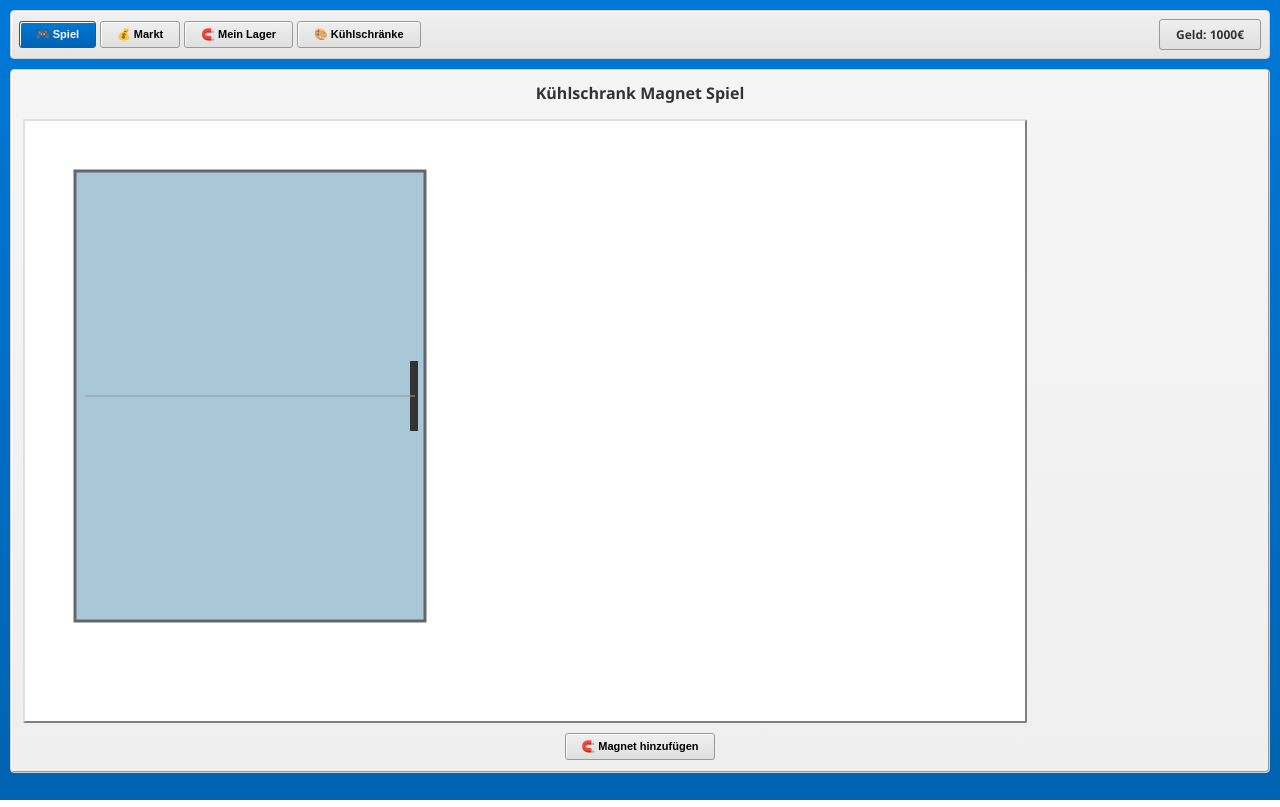
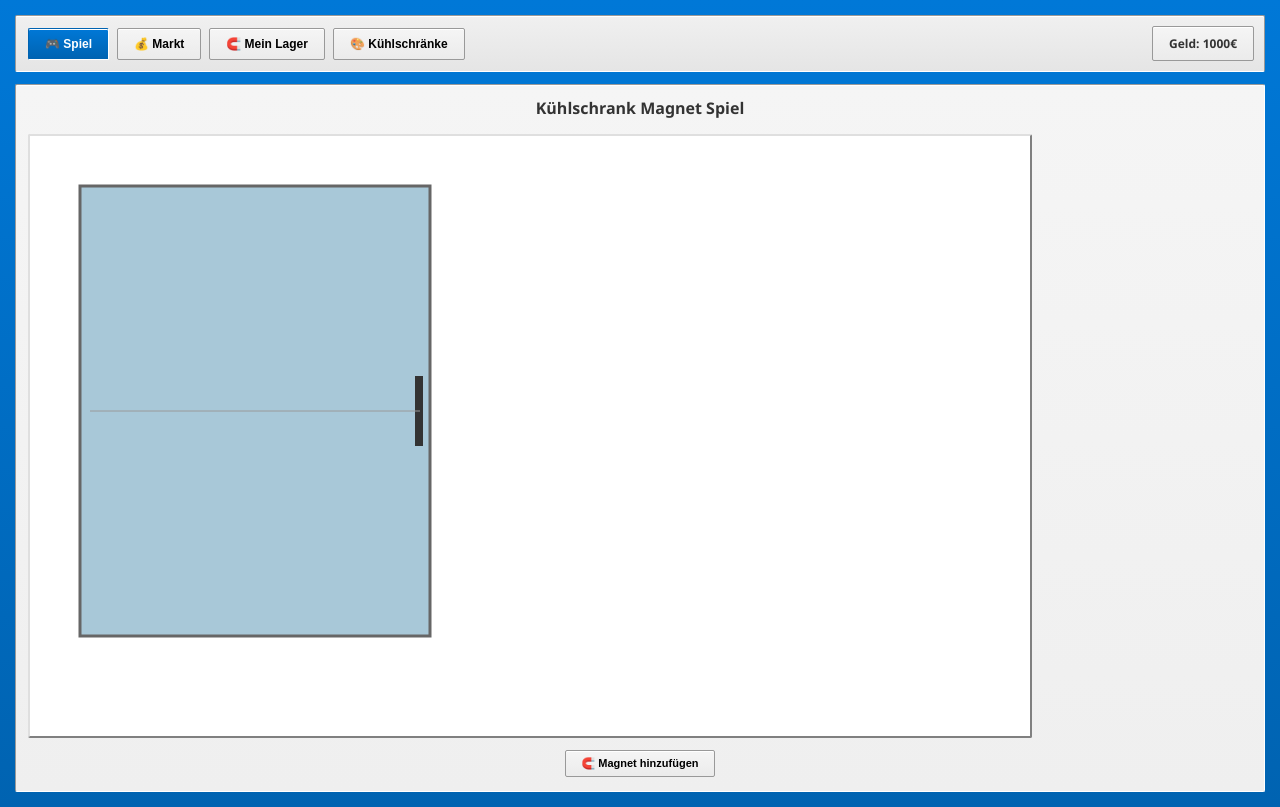
Before and after one commit to SwallowedLego/A-Fridgemagnet-Game, a plain HTML site: page index.html in a window 1280 px wide. Both pictures are taken after a click on the button "🎮 Spiel". Drawn offline with Linux system fonts and the light colour scheme.

Commit message:
Fix modal system, tab navigation, and improve Vista UI styling

```diff
--- a/game.js
+++ b/game.js
@@ -396,12 +396,19 @@ document.getElementById('imageUpload').addEventListener('change', (e) => {
 
 function openImageModal() {
     document.getElementById('imageModal').style.display = 'flex';
+    selectedShape = 'square';
+    document.querySelectorAll('.shape-btn').forEach(btn => btn.classList.remove('active'));
+    document.querySelector('[data-shape="square"]').classList.add('active');
+
     setTimeout(() => {
         cuttingCanvas = document.getElementById('cuttingCanvas');
         cuttingGameCanvas = document.getElementById('cuttingGameCanvas');
+        document.getElementById('imageZoom').value = 1;
+        document.getElementById('imageX').value = 0;
+        document.getElementById('imageY').value = 0;
         updateCuttingPreview();
         initCuttingGame();
-    }, 100);
+    }, 50);
 }
 
 function closeImageModal() {
@@ -809,19 +816,18 @@ document.getElementById('imageUpload').addEventListener('change', (e) => {
     if (file) {
         const reader = new FileReader();
         reader.onload = (event) => {
-            const x = Math.random() * (canvas.width - 100) + 50;
-            const y = Math.random() * (canvas.height - 100) + 50;
-            gameState.magnets.push(new Magnet(event.target.result, x, y, 'Custom'));
-            draw();
+            currentImageData = event.target.result;
+            openImageModal();
         };
         reader.readAsDataURL(file);
     }
 });
 
 // ========== TAB NAVIGATION ==========
+setTimeout(() => {
     document.querySelectorAll('.nav-btn').forEach(btn => {
         btn.addEventListener('click', (e) => {
-        const tabName = e.target.dataset.tab;
+            const tabName = e.target.getAttribute('data-tab');
 
             document.querySelectorAll('.nav-btn').forEach(b => b.classList.remove('active'));
             document.querySelectorAll('.tab-content').forEach(t => t.classList.remove('active'));
@@ -834,6 +840,7 @@ document.querySelectorAll('.nav-btn').forEach(btn => {
             }
         });
     });
+}, 100);
 
 // ========== INIT ==========
 generateMarketMagnets();
--- a/style.css
+++ b/style.css
@@ -9,7 +9,7 @@ body {
     background: #0078d7;
     background: linear-gradient(180deg, #0078d7 0%, #0063b1 100%);
     min-height: 100vh;
-    padding: 10px;
+    padding: 15px;
     color: #333;
 }
 
@@ -21,14 +21,15 @@ body {
 /* Windows Vista/7 Style */
 .navbar {
     background: linear-gradient(180deg, #f0f0f0 0%, #e5e5e5 100%);
-    padding: 8px;
-    border-radius: 4px;
+    padding: 10px;
+    border-radius: 2px;
     display: flex;
     justify-content: space-between;
     align-items: center;
-    margin-bottom: 10px;
-    border: 1px solid #d0d0d0;
-    box-shadow: inset 1px 1px 0 #fff;
+    margin-bottom: 12px;
+    border: 1px solid #999;
+    border-bottom-color: #fff;
+    box-shadow: 0 1px 0 0 #fff inset;
 }
 
 .nav-items {
@@ -37,37 +38,50 @@ body {
 }
 
 .nav-btn {
-    padding: 6px 16px;
+    padding: 8px 16px;
     border: 1px solid #999;
-    background: linear-gradient(180deg, #efefef 0%, #dfdfdf 100%);
-    border-radius: 3px;
+    border-right-color: #999;
+    border-bottom-color: #999;
+    background: linear-gradient(180deg, #f5f5f5 0%, #ebebeb 100%);
+    border-radius: 2px;
     cursor: pointer;
-    transition: all 0.2s;
-    font-size: 11px;
+    transition: all 0.1s;
+    font-size: 12px;
     font-weight: bold;
     color: #000;
-    box-shadow: inset 1px 1px 0 #fff;
+    box-shadow: 0 1px 0 0 #fff inset;
+    margin: 0 2px;
 }
 
 .nav-btn:hover {
-    background: linear-gradient(180deg, #f0f0f0 0%, #e0e0e0 100%);
+    background: linear-gradient(180deg, #fafafa 0%, #f0f0f0 100%);
     border-color: #0078d7;
+}
+
+.nav-btn:active {
+    background: linear-gradient(180deg, #e5e5e5 0%, #d0d0d0 100%);
+    box-shadow: 0 1px 2px 1px #999 inset;
 }
 
 .nav-btn.active {
     background: linear-gradient(180deg, #0078d7 0%, #0063b1 100%);
     color: white;
     border-color: #0063b1;
+    border-right-color: #fff;
+    border-bottom-color: #fff;
 }
 
 .wallet {
     font-weight: bold;
     color: #333;
     font-size: 12px;
-    background: linear-gradient(180deg, #efefef 0%, #dfdfdf 100%);
-    padding: 6px 16px;
+    background: linear-gradient(180deg, #f5f5f5 0%, #ebebeb 100%);
+    padding: 8px 16px;
     border: 1px solid #999;
-    border-radius: 3px;
+    border-right-color: #999;
+    border-bottom-color: #999;
+    border-radius: 2px;
+    box-shadow: 0 1px 0 0 #fff inset;
 }
 
 /* Tabs */
@@ -88,9 +102,11 @@ body {
 .container {
     background: linear-gradient(180deg, #f5f5f5 0%, #efefef 100%);
     padding: 12px;
-    border-radius: 4px;
-    border: 1px solid #d0d0d0;
-    box-shadow: inset 1px 1px 0 #fff, inset -1px -1px 0 #999;
+    border-radius: 2px;
+    border: 1px solid #999;
+    border-bottom-color: #fff;
+    border-right-color: #fff;
+    box-shadow: 0 1px 0 0 #fff inset;
 }
 
 h1 {
@@ -126,23 +142,27 @@ h1 {
 button {
     padding: 6px 16px;
     font-size: 11px;
-    background: linear-gradient(180deg, #efefef 0%, #dfdfdf 100%);
+    background: linear-gradient(180deg, #f5f5f5 0%, #ebebeb 100%);
     color: #000;
     border: 1px solid #999;
-    border-radius: 3px;
+    border-right-color: #999;
+    border-bottom-color: #999;
+    border-radius: 2px;
     cursor: pointer;
-    transition: all 0.2s;
-    box-shadow: inset 1px 1px 0 #fff;
+    transition: all 0.1s;
+    box-shadow: 0 1px 0 0 #fff inset;
     font-weight: bold;
+    margin: 2px;
 }
 
 button:hover {
-    background: linear-gradient(180deg, #f0f0f0 0%, #e0e0e0 100%);
+    background: linear-gradient(180deg, #fafafa 0%, #f0f0f0 100%);
     border-color: #0078d7;
 }
 
 button:active {
-    box-shadow: inset 1px 1px 2px #808080;
+    background: linear-gradient(180deg, #e5e5e5 0%, #d0d0d0 100%);
+    box-shadow: 0 1px 2px 1px #999 inset;
 }
 
 /* Grid Layouts */
```
Lines whose indentation alone changed are shown as unchanged.
